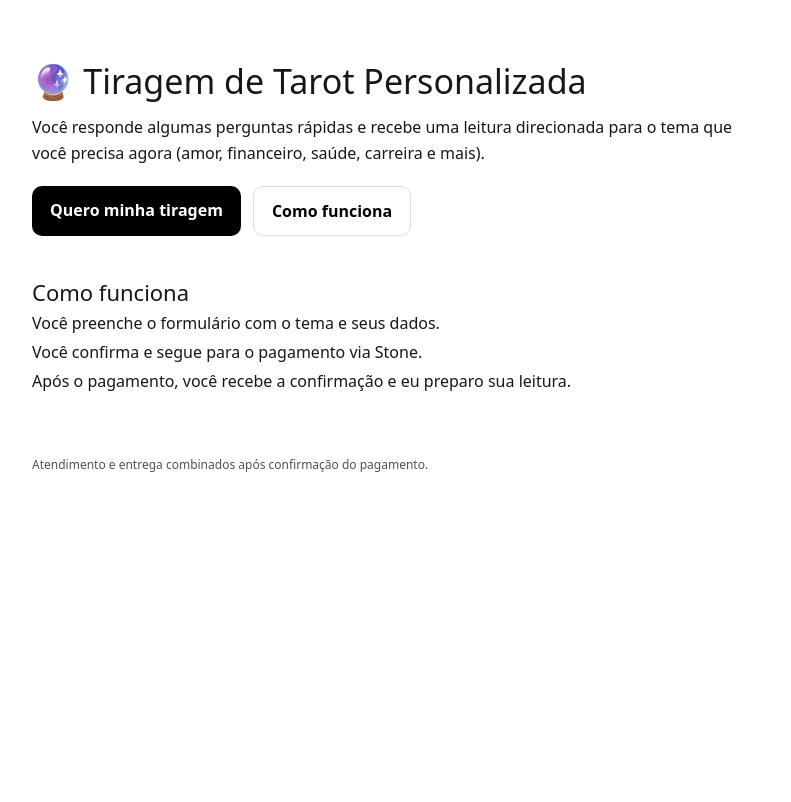
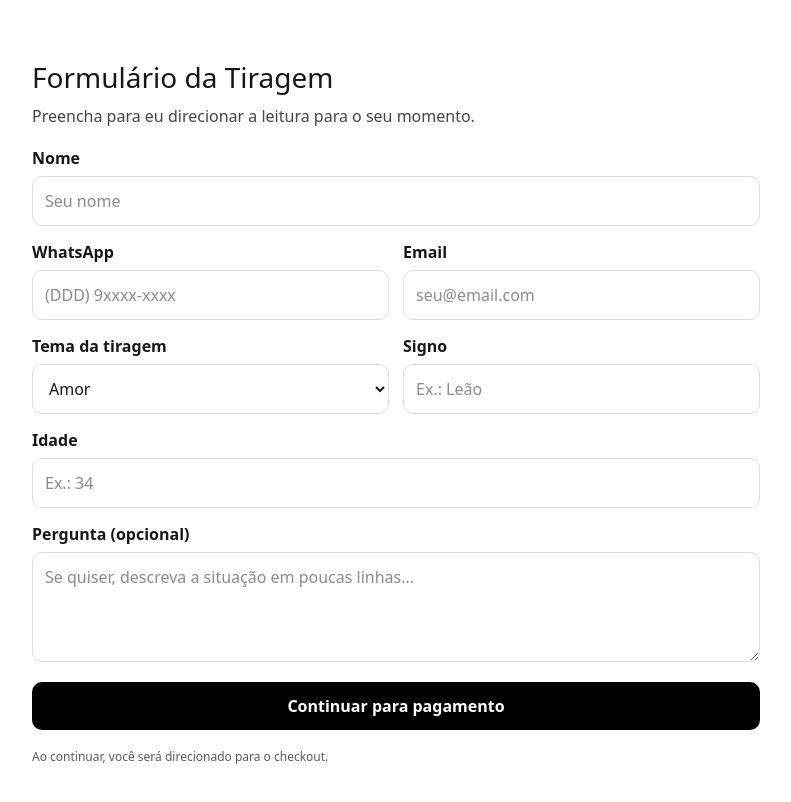
Before and after one commit to carlosmoreirasouza/tarot, a Next.js app: page /tiragem in a window 1280 px wide. Shown: the top 802 px of the page, without its empty margins (244-1035 px from the left). Built offline with nearby package versions, Linux system fonts and the light colour scheme.

Commit message:
Update page.tsx

```diff
--- a/app/tiragem/page.tsx
+++ b/app/tiragem/page.tsx
@@ -1,56 +1,175 @@
-import Link from "next/link";
+"use client";
+
+import { useMemo, useState } from "react";
+import { useRouter } from "next/navigation";
+import { readingSchema, type ReadingForm } from "@/lib/schema";
+import { saveRequest } from "@/lib/storage";
+
+const temas: ReadingForm["tema"][] = ["Amor", "Financeiro", "Saúde", "Carreira", "Espiritualidade", "Outro"];
 
 export default function TiragemPage() {
+  const router = useRouter();
+
+  const [form, setForm] = useState<Partial<ReadingForm>>({
+    tema: "Amor",
+  });
+  const [errors, setErrors] = useState<Record<string, string>>({});
+
+  const showOutro = useMemo(() => form.tema === "Outro", [form.tema]);
+
+  function setField<K extends keyof ReadingForm>(key: K, value: ReadingForm[K]) {
+    setForm((p) => ({ ...p, [key]: value }));
+  }
+
+  function onSubmit(e: React.FormEvent) {
+    e.preventDefault();
+    setErrors({});
+
+    const parsed = readingSchema.safeParse(form);
+    if (!parsed.success) {
+      const next: Record<string, string> = {};
+      for (const issue of parsed.error.issues) {
+        const path = issue.path.join(".");
+        if (!next[path]) next[path] = issue.message;
+      }
+      setErrors(next);
+      return;
+    }
+
+    // regra extra: se "Outro", precisa preencher outroTema
+    if (parsed.data.tema === "Outro" && !parsed.data.outroTema?.trim()) {
+      setErrors({ outroTema: "Descreva o tema" });
+      return;
+    }
+
+    saveRequest(parsed.data);
+    router.push("/checkout");
+  }
+
   return (
     <main style={{ maxWidth: 760, margin: "40px auto", padding: 16, fontFamily: "system-ui" }}>
-      <h1 style={{ fontSize: 34, marginBottom: 8 }}>🔮 Tiragem de Tarot Personalizada</h1>
-      <p style={{ lineHeight: 1.6, fontSize: 16 }}>
-        Você responde algumas perguntas rápidas e recebe uma leitura direcionada para o tema que você precisa
-        agora (amor, financeiro, saúde, carreira e mais).
-      </p>
+      <h1 style={{ fontSize: 28, marginBottom: 6 }}>Formulário da Tiragem</h1>
+      <p style={{ opacity: 0.8, marginTop: 0 }}>Preencha para eu direcionar a leitura para o seu momento.</p>
 
-      <div style={{ marginTop: 20, display: "flex", gap: 12, flexWrap: "wrap" }}>
-        <Link
-          href="/tiragem"
-          style={{
-            background: "black",
-            color: "white",
-            padding: "12px 18px",
-            borderRadius: 10,
-            textDecoration: "none",
-            fontWeight: 600,
-          }}
-        >
-          Quero minha tiragem
-        </Link>
+      <form onSubmit={onSubmit} style={{ marginTop: 18, display: "grid", gap: 14 }}>
+        <Field label="Nome" error={errors.nome}>
+          <input
+            value={form.nome ?? ""}
+            onChange={(e) => setField("nome", e.target.value)}
+            placeholder="Seu nome"
+            style={inputStyle}
+          />
+        </Field>
 
-        <a
-          href="#como-funciona"
-          style={{
-            border: "1px solid #ddd",
-            padding: "12px 18px",
-            borderRadius: 10,
-            textDecoration: "none",
-            fontWeight: 600,
-            color: "black",
-          }}
-        >
-          Como funciona
-        </a>
-      </div>
+        <div style={{ display: "grid", gap: 14, gridTemplateColumns: "1fr 1fr" }}>
+          <Field label="WhatsApp" error={errors.whatsapp}>
+            <input
+              value={form.whatsapp ?? ""}
+              onChange={(e) => setField("whatsapp", e.target.value)}
+              placeholder="(DDD) 9xxxx-xxxx"
+              style={inputStyle}
+            />
+          </Field>
 
-      <section id="como-funciona" style={{ marginTop: 40 }}>
-        <h2 style={{ fontSize: 22 }}>Como funciona</h2>
-        <ol style={{ lineHeight: 1.8 }}>
-          <li>Você preenche o formulário com o tema e seus dados.</li>
-          <li>Você confirma e segue para o pagamento via Stone.</li>
-          <li>Após o pagamento, você recebe a confirmação e eu preparo sua leitura.</li>
-        </ol>
-      </section>
+          <Field label="Email" error={errors.email}>
+            <input
+              value={form.email ?? ""}
+              onChange={(e) => setField("email", e.target.value)}
+              placeholder="seu@email.com"
+              style={inputStyle}
+            />
+          </Field>
+        </div>
 
-      <footer style={{ marginTop: 60, fontSize: 12, opacity: 0.75 }}>
-        Atendimento e entrega combinados após confirmação do pagamento.
-      </footer>
+        <div style={{ display: "grid", gap: 14, gridTemplateColumns: "1fr 1fr" }}>
+          <Field label="Tema da tiragem" error={errors.tema}>
+            <select value={form.tema ?? "Amor"} onChange={(e) => setField("tema", e.target.value as any)} style={inputStyle}>
+              {temas.map((t) => (
+                <option key={t} value={t}>
+                  {t}
+                </option>
+              ))}
+            </select>
+          </Field>
+
+          <Field label="Signo" error={errors.signo}>
+            <input
+              value={form.signo ?? ""}
+              onChange={(e) => setField("signo", e.target.value)}
+              placeholder="Ex.: Leão"
+              style={inputStyle}
+            />
+          </Field>
+        </div>
+
+        {showOutro && (
+          <Field label="Qual tema?" error={errors.outroTema}>
+            <input
+              value={form.outroTema ?? ""}
+              onChange={(e) => setField("outroTema", e.target.value)}
+              placeholder="Ex.: família, decisões, mudança..."
+              style={inputStyle}
+            />
+          </Field>
+        )}
+
+        <Field label="Idade" error={errors.idade}>
+          <input
+            value={form.idade?.toString() ?? ""}
+            onChange={(e) => setField("idade", Number(e.target.value) as any)}
+            placeholder="Ex.: 34"
+            style={inputStyle}
+            inputMode="numeric"
+          />
+        </Field>
+
+        <Field label="Pergunta (opcional)" error={errors.pergunta}>
+          <textarea
+            value={form.pergunta ?? ""}
+            onChange={(e) => setField("pergunta", e.target.value)}
+            placeholder="Se quiser, descreva a situação em poucas linhas..."
+            style={{ ...inputStyle, minHeight: 110, resize: "vertical" }}
+          />
+        </Field>
+
+        <button type="submit" style={btnStyle}>
+          Continuar para pagamento
+        </button>
+
+        <p style={{ fontSize: 12, opacity: 0.7, marginTop: 4 }}>
+          Ao continuar, você será direcionado para o checkout.
+        </p>
+      </form>
     </main>
   );
 }
+
+function Field({ label, error, children }: { label: string; error?: string; children: React.ReactNode }) {
+  return (
+    <div>
+      <div style={{ display: "flex", justifyContent: "space-between", marginBottom: 6 }}>
+        <label style={{ fontWeight: 650 }}>{label}</label>
+        {error ? <span style={{ color: "crimson", fontSize: 12 }}>{error}</span> : null}
+      </div>
+      {children}
+    </div>
+  );
+}
+
+const inputStyle: React.CSSProperties = {
+  width: "100%",
+  padding: "12px 12px",
+  borderRadius: 10,
+  border: "1px solid #ddd",
+  outline: "none",
+};
+
+const btnStyle: React.CSSProperties = {
+  background: "black",
+  color: "white",
+  padding: "12px 16px",
+  borderRadius: 10,
+  border: "none",
+  fontWeight: 700,
+  cursor: "pointer",
+};
```
